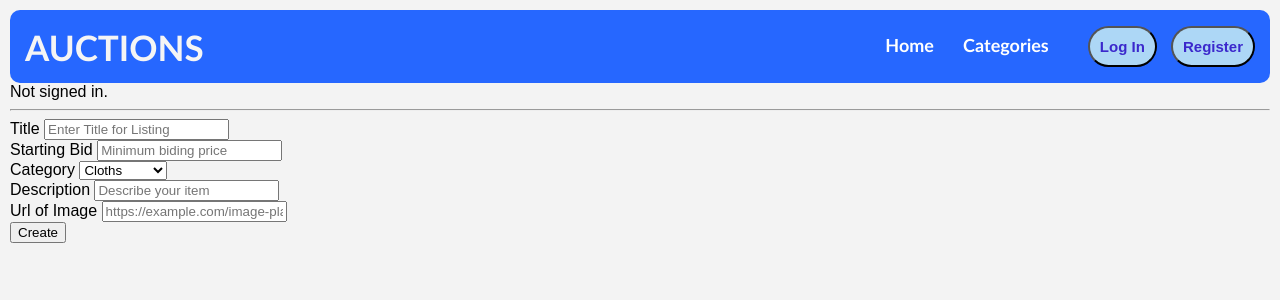
After one commit to om762/Web-Learning, a Django app: page /create_listing in a window 1280 px wide. The commit adds this page. Shown: the top 300 px of the page. Run offline with Django 5.2, Linux system fonts and the light colour scheme; data comes from the database, SQL or seed files in the repository; both versions use the stored data as it was after the commit.

Commit message:
>> Project: Commerce >> State: Most of the things are completed >> 1: Card >> 2. titel wrap >> 3. Button >> Reason: To solve the padding problem >> Creating new branch >>

```diff
--- a/Projects/commerce/auctions/models.py
+++ b/Projects/commerce/auctions/models.py
@@ -11,7 +11,7 @@ class Listing(models.Model):
     item_name = models.CharField(max_length=100)
     description = models.CharField(max_length=5000)
     starting_bid = models.IntegerField()
-    category = models.ForeignKey('Category', on_delete=models.CASCADE, related_name="items")
+    category = models.ForeignKey('Category', blank=True, on_delete=models.CASCADE, related_name="items")
     active = models.BooleanField(default=True)
     image_url = models.URLField(blank=True)
 
--- a/Projects/commerce/auctions/static/auctions/index.css
+++ b/Projects/commerce/auctions/static/auctions/index.css
@@ -12,7 +12,7 @@
     border-radius: 10px;
     box-shadow: 0 4px 8px rgba(0, 0, 0, 0.1);
     overflow: hidden;
-    margin: 20px;
+    margin: 15px;
     position: relative;
     transition: transform 0.3s ease;
 }
@@ -22,23 +22,31 @@
 }
 
 .card-image {
-    width: 300px; /* Set the width of the image container */
-    height: 200px; /* Set the height of the image container */
+    width: 300px;
+    height: 200px;
     overflow: hidden;
 }
 
 .card-image img {
     width: 100%;
     height: 100%;
-    object-fit: contain; /* Fit the entire image inside the container */
-    object-position: center; /* Center the image within the container */
-    display: inline-flexbox;
-    margin: 0 auto; /* Center the image horizontally */
+    object-fit: contain;
+    object-position: center;
+    display: inline-flex;
+    margin: 0 auto;
 }
 
 
 .card-details {
     padding: 20px;
+}
+
+.title-div{
+    height: 27.5px;
+    width: 310px;
+    overflow: hidden;
+    margin: 0px;
+    padding: 0px;
 }
 
 .card-title {
--- a/Projects/commerce/auctions/static/auctions/styles.css
+++ b/Projects/commerce/auctions/static/auctions/styles.css
@@ -4,6 +4,11 @@ body {
     padding: 0;
     background-color: #f3f3f3;
 }
+
+.page-heading{
+    display: inline-block;
+}
+
 :root{
     --uranian-blue: #add7f6ff;
     --jordy-blue: #87bfffff;
--- /dev/null
+++ b/Projects/commerce/auctions/templates/auctions/create_listing.html
@@ -0,0 +1,39 @@
+{% extends "auctions/layout.html" %}
+
+{% block body %}
+
+
+    {% if message %}
+        <div class="message">{{message}}</div>
+    {% endif %}
+
+    <form action="{% url 'create_listing' %}" method="post">
+        {% csrf_token %}
+        <div class="form-field">
+            <label class="form-lable" for="item_name">Title</label>
+            <input class="form-input" type="text" name="item_name" placeholder="Enter Title for Listing">
+        </div>
+        <div class="form-field">
+            <label class="form-lable" for="starting_bid">Starting Bid</label>
+            <input class="form-input" type="number" name="starting_bid" placeholder="Minimum biding price">
+        </div>
+        <div class="form-field">
+            <label class="form-lable" for="category">Category</label>
+            <select class="form-input" name="category" placeholder="Category of Item">
+                {% for category in category_list %}
+                    <option value="{{ category }}">{{ category }}</option>
+                {% endfor %}
+            </select>
+        </div>
+        <div class="form-field">
+            <label class="form-lable" for="description">Description</label>
+            <input class="form-input" type="text" name="description" placeholder="Describe your item">
+        </div>
+        <div class="form-field">
+            <label class="form-lable" for="image">Url of Image</label>
+            <input class="form-input" type="text" name="image" placeholder="https://example.com/image-placeholder.jpg">
+        </div>
+
+        <input id="create-listing" type="submit" value="Create">
+    </form>
+{% endblock body %}
--- a/Projects/commerce/auctions/templates/auctions/layout.html
+++ b/Projects/commerce/auctions/templates/auctions/layout.html
@@ -15,11 +15,11 @@
                 <li><a href="{% url 'index' %}">Home</a></li>
                 <li><a href="{% url 'categories' %}">Categories</a></li>
                 {% if user.is_authenticated %}
-                    <li><a href="{% url 'watchlist' %}">Watch List</a></li>
-                    <li><a href="profile">Profile</a></li>
+                    <li nav-item><a href="{% url 'watchlist' %}">Watch List</a></li>
+                    <li><a href="{% url 'categories' %}">Profile</a></li>
                 {% else %}
-                    <button><a href="{% url 'login' %}">Log In</a></button>
-                    <button><a href="{% url 'register' %}">Register</a></button>
+                    <button class="nav-button"><a href="{% url 'login' %}">Log In</a></button>
+                    <button class="nav-button"><a href="{% url 'register' %}">Register</a></button>
                 {% endif %}
             </ul>
     </div>
--- a/Projects/commerce/auctions/urls.py
+++ b/Projects/commerce/auctions/urls.py
@@ -7,6 +7,7 @@ urlpatterns = [
     path("login", views.login_view, name="login"),
     path("logout", views.logout_view, name="logout"),
     path("register", views.register, name="register"),
+    path("create_listing", views.create_listing, name="create_listing"),
     path("categories", views.categories, name="categories"),
     path("categories", views.categories, name="watchlist")
 ]
--- a/Projects/commerce/auctions/views.py
+++ b/Projects/commerce/auctions/views.py
@@ -4,7 +4,7 @@ from django.http import HttpResponse, HttpResponseRedirect
 from django.shortcuts import render
 from django.urls import reverse
 
-from .models import User, Listing
+from .models import User, Listing, Category
 
 
 def index(request):
@@ -65,5 +65,12 @@ def register(request):
     else:
         return render(request, "auctions/register.html")
 
+def create_listing(request):
+    category_list = Category.objects.all()
+    return render(request, "auctions/create_listing.html", {
+        "category_list": category_list
+    })
+
+
 def categories(request):
     pass
```
Also changed, not shown: Projects/commerce/auctions/templates/auctions/index.html (+8 -2 lines), Projects/commerce/card.html (+9 -97 lines), Projects/commerce/db.sqlite3.
